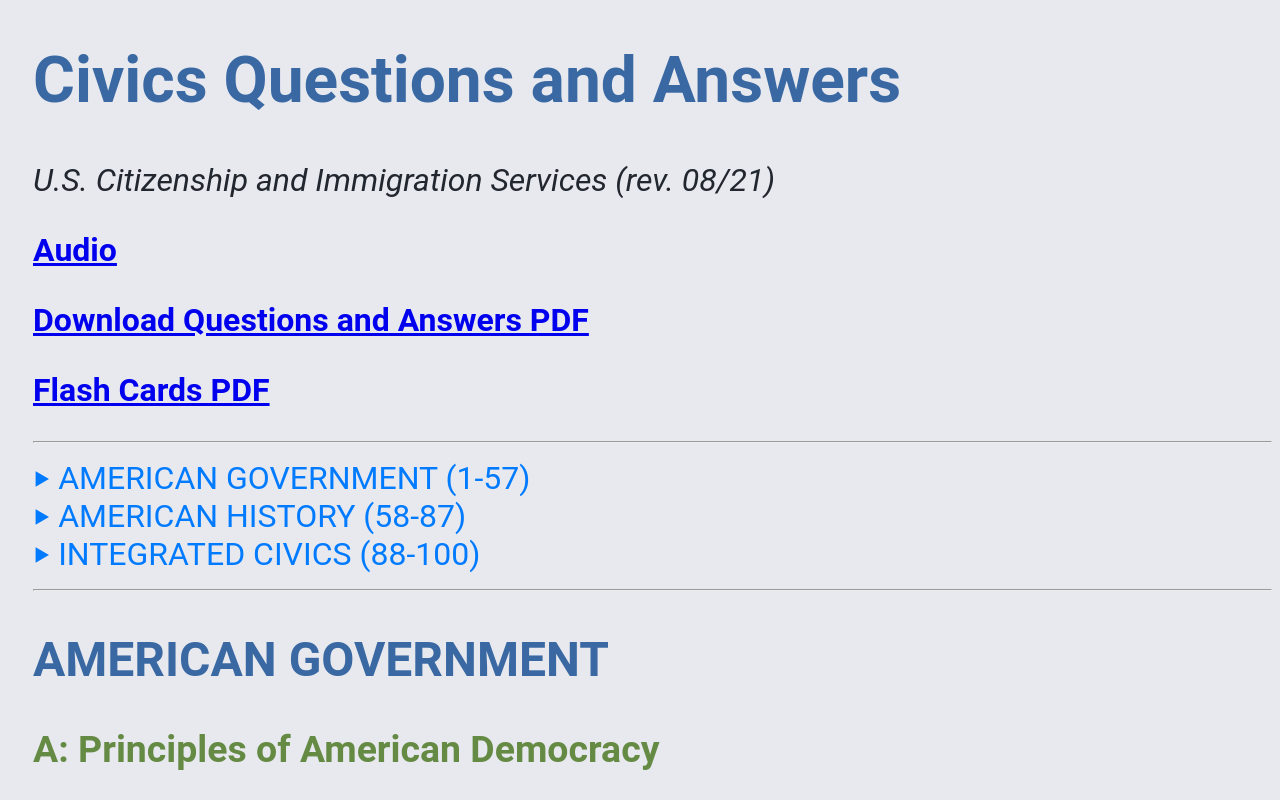
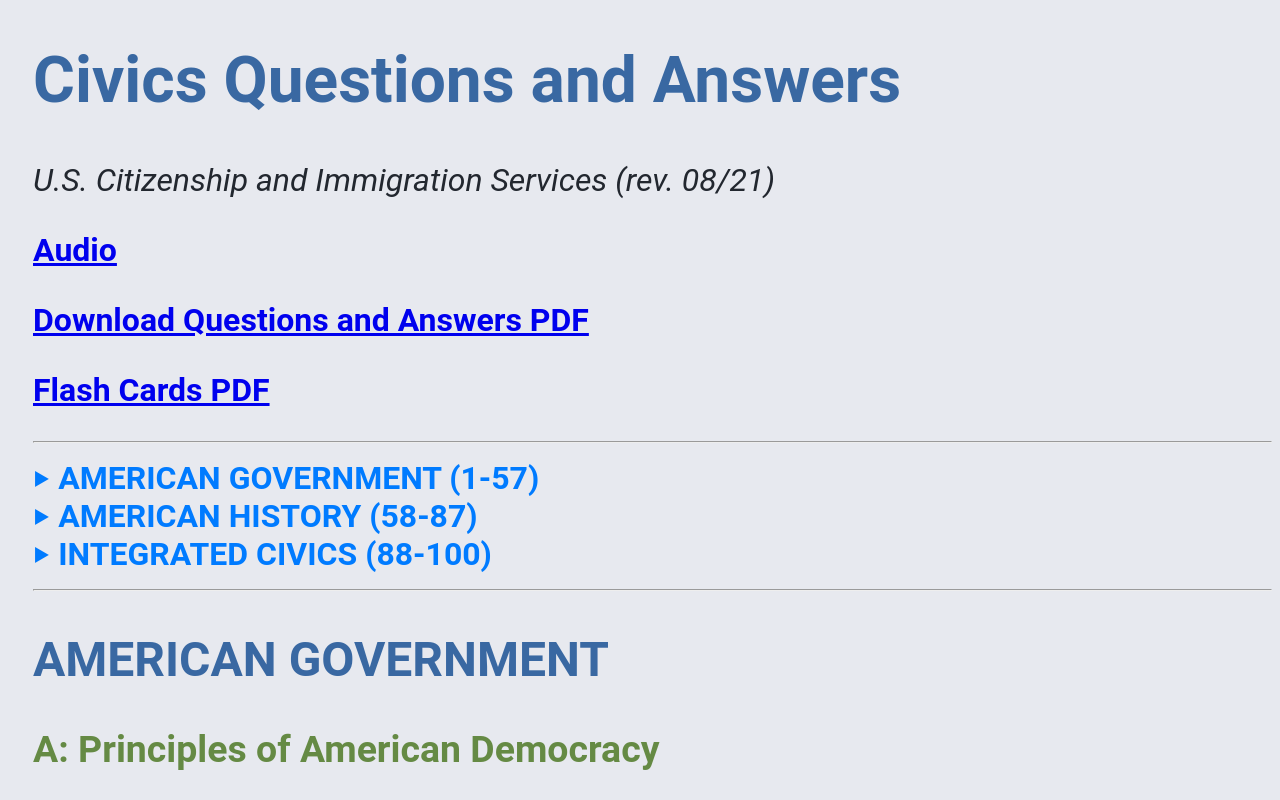
Before and after one commit to ISGW/isgsite, a plain HTML site: page 100Qs.html in a window 1280 px wide. Shown: the top 800 px of the page. Drawn offline with Linux system fonts and the light colour scheme.

Commit message:
Update 100Qs.html

```diff
--- a/100Qs.html
+++ b/100Qs.html
@@ -75,9 +75,9 @@ body,input {
 <hr>
   <!-- Navigation Links -->
   <div class="nav-links">
-    <a href="#american-government">‣ AMERICAN GOVERNMENT (1-57)</a><br>
-    <a href="#american-history">‣ AMERICAN HISTORY (58-87)</a><br>
-    <a href="#integrated-civics">‣ INTEGRATED CIVICS (88-100)</a>
+    <strong><a href="#american-government">‣ AMERICAN GOVERNMENT (1-57)</a></strong><br>
+    <strong><a href="#american-history">‣ AMERICAN HISTORY (58-87)</a></strong><br>
+    <strong><a href="#integrated-civics">‣ INTEGRATED CIVICS (88-100)</a></strong>
   </div>
 <hr>
 
```
